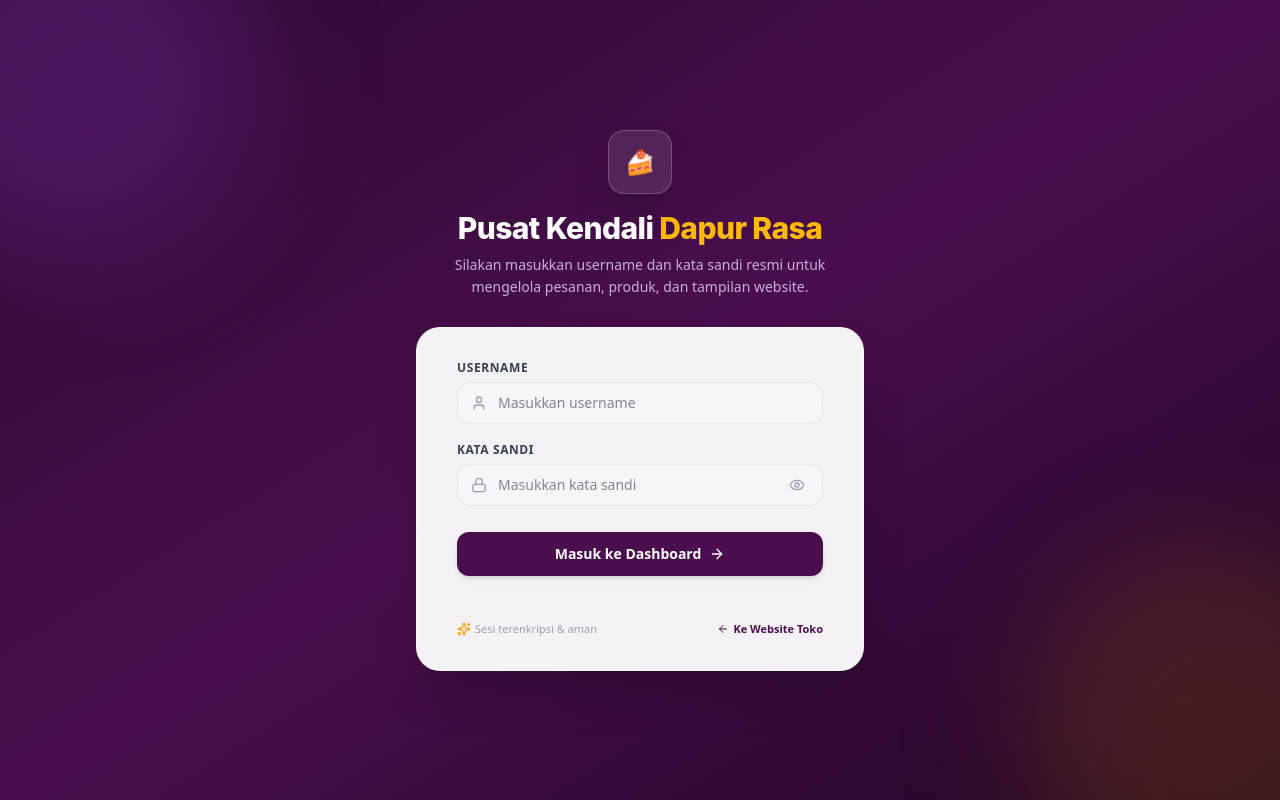
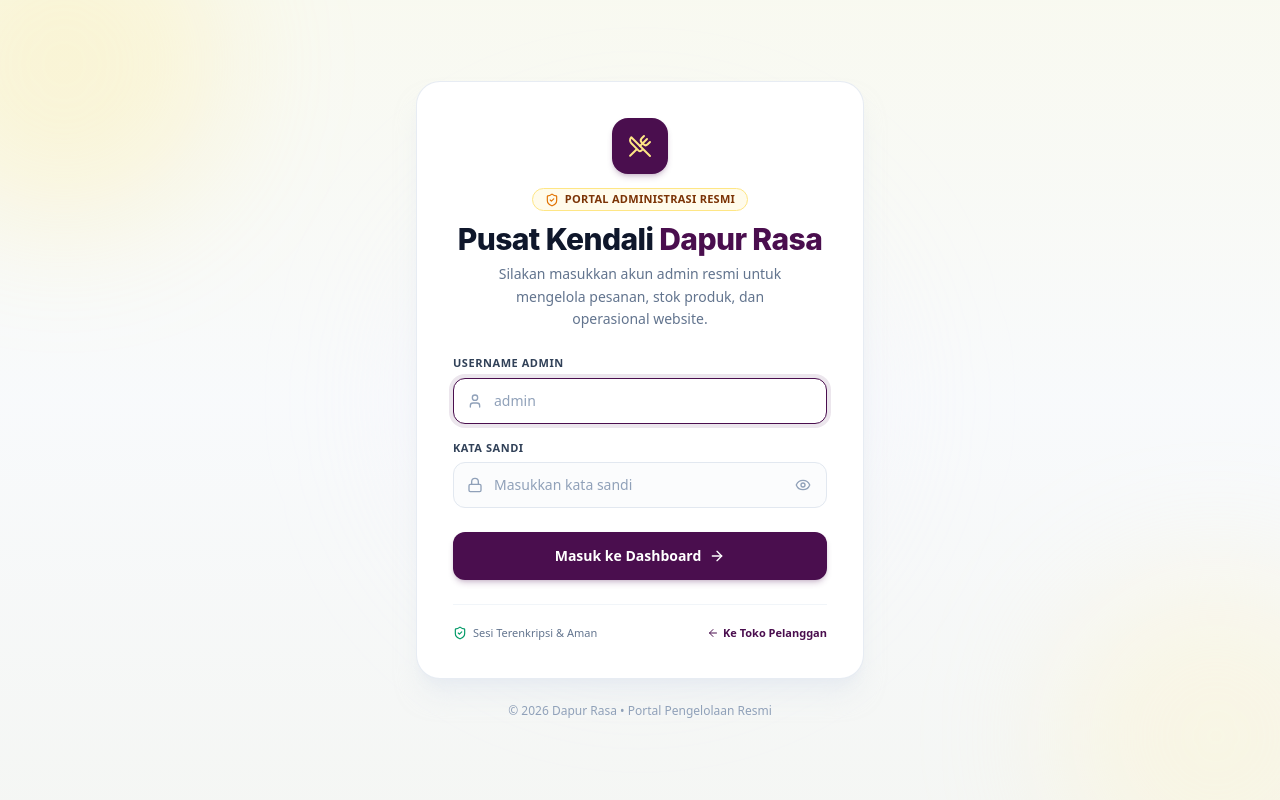
Before and after one commit to fatandzaki013-web/dapur-rasa, a Next.js app: page /admin/login in a window 1280 px wide. Built offline with nearby package versions, Linux system fonts and the light colour scheme; no server answers; the database is empty.

Commit message:
fix(ui): perbarui halaman dan modal login admin, selaraskan warna container dengan homepage dan cegah bug redirect

```diff
--- a/src/app/admin/login/page.tsx
+++ b/src/app/admin/login/page.tsx
@@ -1,12 +1,21 @@
 "use client";
 
 import React, { useState } from "react";
-import { useRouter } from "next/navigation";
 import Link from "next/link";
-import { Lock, User, Eye, EyeOff, AlertCircle, Sparkles, ArrowRight, ArrowLeft } from "lucide-react";
+import {
+  Lock,
+  User,
+  Eye,
+  EyeOff,
+  AlertCircle,
+  ArrowRight,
+  ArrowLeft,
+  Loader2,
+  ShieldCheck,
+  UtensilsCrossed,
+} from "lucide-react";
 
 export default function AdminLoginPage() {
-  const router = useRouter();
   const [username, setUsername] = useState("");
   const [password, setPassword] = useState("");
   const [showPassword, setShowPassword] = useState(false);
@@ -43,37 +52,46 @@ export default function AdminLoginPage() {
         throw new Error(data.error || "Login gagal. Periksa kembali username dan kata sandi.");
       }
 
-      router.push("/admin");
-      router.refresh();
+      // Hard redirect to flush cookies into browser session and cleanly mount AdminLayout
+      window.location.href = "/admin";
     } catch (err: any) {
       setErrorMessage(err.message || "Terjadi kendala saat login. Silakan coba kembali.");
-    } finally {
       setIsLoading(false);
     }
   };
 
   return (
-    <div className="min-h-screen bg-gradient-to-br from-[#2D0930] via-[#4A0E4E] to-[#1F0622] flex flex-col justify-center py-12 px-4 sm:px-6 lg:px-8 relative overflow-hidden font-sans">
-      {/* Decorative ambient background glows */}
-      <div className="absolute -top-32 -left-32 w-96 h-96 bg-purple-500/20 rounded-full blur-3xl pointer-events-none" />
-      <div className="absolute -bottom-32 -right-32 w-96 h-96 bg-amber-500/15 rounded-full blur-3xl pointer-events-none" />
+    <div className="min-h-screen bg-gradient-to-b from-amber-50/40 via-slate-50 to-stone-100/60 flex flex-col justify-center py-10 sm:py-14 px-4 sm:px-6 lg:px-8 relative overflow-hidden font-sans">
+      {/* Decorative ambient background glows (warm bakery accents matching frontend) */}
+      <div className="absolute -top-24 -left-24 w-80 h-80 bg-amber-200/25 rounded-full blur-3xl pointer-events-none" />
+      <div className="absolute -bottom-24 -right-24 w-80 h-80 bg-amber-100/35 rounded-full blur-3xl pointer-events-none" />
+      <div className="absolute top-1/2 left-1/2 -translate-x-1/2 -translate-y-1/2 w-[500px] h-[500px] bg-purple-100/15 rounded-full blur-3xl pointer-events-none" />
 
+      {/* Main Login Card Container */}
+      <div className="relative w-full max-w-md mx-auto z-10 animate-fadeIn">
+        <div className="bg-white rounded-3xl border border-slate-200/80 shadow-xl shadow-slate-200/50 p-6 sm:p-9">
           {/* Header Branding */}
-      <div className="sm:mx-auto sm:w-full sm:max-w-md text-center relative z-10">
-        <div className="inline-flex items-center justify-center w-16 h-16 rounded-2xl bg-white/10 backdrop-blur-md border border-white/20 text-white shadow-2xl mb-4 group">
-          <span className="text-2xl">🍰</span>
+          <div className="text-center mb-6">
+            <div className="inline-flex items-center justify-center w-14 h-14 rounded-2xl bg-[#4A0E4E] text-white shadow-md shadow-[#4A0E4E]/20 mb-3.5 hover:scale-105 transition-transform">
+              <UtensilsCrossed className="w-6 h-6 text-amber-200" />
             </div>
-        <h1 className="text-2xl sm:text-3xl font-extrabold text-white tracking-tight font-heading">
-          Pusat Kendali <span className="text-amber-400">Dapur Rasa</span>
+
+            <div className="flex items-center justify-center gap-1.5 mb-2.5">
+              <span className="inline-flex items-center gap-1.5 px-3 py-0.5 rounded-full bg-amber-50 text-amber-900 border border-amber-200 text-[11px] font-bold tracking-wide uppercase">
+                <ShieldCheck className="w-3.5 h-3.5 text-amber-600" />
+                <span>Portal Administrasi Resmi</span>
+              </span>
+            </div>
+
+            <h1 className="text-2xl sm:text-3xl font-extrabold text-slate-900 tracking-tight font-heading">
+              Pusat Kendali <span className="text-[#4A0E4E]">Dapur Rasa</span>
             </h1>
-        <p className="mt-2 text-xs sm:text-sm text-purple-200/80 max-w-sm mx-auto leading-relaxed">
-          Silakan masukkan username dan kata sandi resmi untuk mengelola pesanan, produk, dan tampilan website.
+            <p className="mt-1.5 text-xs sm:text-sm text-slate-500 leading-relaxed max-w-xs mx-auto">
+              Silakan masukkan akun admin resmi untuk mengelola pesanan, stok produk, dan operasional website.
             </p>
           </div>
 
-      {/* Login Card */}
-      <div className="mt-7 sm:mx-auto sm:w-full sm:max-w-md relative z-10">
-        <div className="bg-white/95 backdrop-blur-xl py-8 px-6 shadow-2xl rounded-3xl sm:px-10 border border-white/40">
+          {/* Error Notification */}
           {errorMessage && (
             <div className="mb-5 p-3.5 rounded-2xl bg-rose-50 border border-rose-200 text-rose-800 text-xs flex items-start gap-2.5 animate-fadeIn">
               <AlertCircle className="w-4 h-4 text-rose-600 shrink-0 mt-0.5" />
@@ -81,31 +99,33 @@ export default function AdminLoginPage() {
             </div>
           )}
 
-          <form onSubmit={handleSubmit} className="space-y-4.5">
+          {/* Form */}
+          <form onSubmit={handleSubmit} className="space-y-4">
             <div>
-              <label className="block text-xs font-bold text-gray-700 uppercase tracking-wider mb-1.5">
-                Username
+              <label className="block text-[11px] font-bold text-slate-700 uppercase tracking-wider mb-1.5">
+                Username Admin
               </label>
               <div className="relative">
-                <User className="w-4 h-4 text-gray-400 absolute left-3.5 top-1/2 -translate-y-1/2" />
+                <User className="w-4 h-4 text-slate-400 absolute left-3.5 top-1/2 -translate-y-1/2" />
                 <input
                   type="text"
                   required
+                  autoFocus
                   autoComplete="username"
                   value={username}
                   onChange={(e) => setUsername(e.target.value)}
-                  placeholder="Masukkan username"
-                  className="w-full pl-10 pr-4 py-2.5 rounded-xl border border-gray-200 text-sm focus:outline-none focus:ring-2 focus:ring-[#4A0E4E]/20 focus:border-[#4A0E4E] text-gray-900 bg-gray-50/50 hover:bg-white transition"
+                  placeholder="admin"
+                  className="w-full pl-10 pr-4 py-2.5 sm:py-3 rounded-xl border border-slate-200 bg-slate-50/60 hover:bg-slate-50 focus:bg-white text-sm text-slate-900 focus:outline-none focus:border-[#4A0E4E] focus:ring-4 focus:ring-[#4A0E4E]/10 transition-all placeholder:text-slate-400 font-medium"
                 />
               </div>
             </div>
 
             <div>
-              <label className="block text-xs font-bold text-gray-700 uppercase tracking-wider mb-1.5">
+              <label className="block text-[11px] font-bold text-slate-700 uppercase tracking-wider mb-1.5">
                 Kata Sandi
               </label>
               <div className="relative">
-                <Lock className="w-4 h-4 text-gray-400 absolute left-3.5 top-1/2 -translate-y-1/2" />
+                <Lock className="w-4 h-4 text-slate-400 absolute left-3.5 top-1/2 -translate-y-1/2" />
                 <input
                   type={showPassword ? "text" : "password"}
                   required
@@ -113,12 +133,12 @@ export default function AdminLoginPage() {
                   value={password}
                   onChange={(e) => setPassword(e.target.value)}
                   placeholder="Masukkan kata sandi"
-                  className="w-full pl-10 pr-10 py-2.5 rounded-xl border border-gray-200 text-sm focus:outline-none focus:ring-2 focus:ring-[#4A0E4E]/20 focus:border-[#4A0E4E] text-gray-900 bg-gray-50/50 hover:bg-white transition"
+                  className="w-full pl-10 pr-11 py-2.5 sm:py-3 rounded-xl border border-slate-200 bg-slate-50/60 hover:bg-slate-50 focus:bg-white text-sm text-slate-900 focus:outline-none focus:border-[#4A0E4E] focus:ring-4 focus:ring-[#4A0E4E]/10 transition-all placeholder:text-slate-400 font-medium"
                 />
                 <button
                   type="button"
                   onClick={() => setShowPassword(!showPassword)}
-                  className="absolute right-3.5 top-1/2 -translate-y-1/2 text-gray-400 hover:text-gray-700 cursor-pointer p-1"
+                  className="absolute right-2.5 top-1/2 -translate-y-1/2 text-slate-400 hover:text-slate-700 p-1.5 rounded-lg hover:bg-slate-100 transition cursor-pointer"
                   aria-label={showPassword ? "Sembunyikan sandi" : "Tampilkan sandi"}
                 >
                   {showPassword ? <EyeOff className="w-4 h-4" /> : <Eye className="w-4 h-4" />}
@@ -130,33 +150,47 @@ export default function AdminLoginPage() {
               <button
                 type="submit"
                 disabled={isLoading}
-                className={`w-full py-3 px-4 rounded-xl text-white font-bold text-sm shadow-md flex items-center justify-center gap-2 transition-all duration-200 ${
+                className={`w-full py-3 sm:py-3.5 px-4 rounded-xl text-white font-bold text-sm shadow-md shadow-[#4A0E4E]/20 flex items-center justify-center gap-2 transition-all duration-200 ${
                   isLoading
-                    ? "bg-purple-900/60 cursor-not-allowed"
-                    : "bg-[#4A0E4E] hover:bg-[#5C1261] hover:shadow-lg active:scale-98 cursor-pointer"
+                    ? "bg-slate-400 cursor-not-allowed opacity-90"
+                    : "bg-[#4A0E4E] hover:bg-[#3D0840] hover:shadow-lg active:scale-[0.99] cursor-pointer"
                 }`}
               >
-                <span>{isLoading ? "Memeriksa Kredensial..." : "Masuk ke Dashboard"}</span>
+                {isLoading ? (
+                  <>
+                    <Loader2 className="w-4 h-4 animate-spin text-amber-200" />
+                    <span>Memeriksa Kredensial...</span>
+                  </>
+                ) : (
+                  <>
+                    <span>Masuk ke Dashboard</span>
                     <ArrowRight className="w-4 h-4" />
+                  </>
+                )}
               </button>
             </div>
           </form>
 
-          {/* Security note */}
-          <div className="mt-6 pt-5 border-t border-gray-100 flex items-center justify-between text-[11px] text-gray-400">
-            <span className="flex items-center gap-1">
-              <Sparkles className="w-3.5 h-3.5 text-amber-500" />
-              <span>Sesi terenkripsi &amp; aman</span>
+          {/* Security note & Store Link */}
+          <div className="mt-6 pt-5 border-t border-slate-100 flex items-center justify-between text-[11px] text-slate-500">
+            <span className="flex items-center gap-1.5">
+              <ShieldCheck className="w-3.5 h-3.5 text-emerald-600 shrink-0" />
+              <span>Sesi Terenkripsi &amp; Aman</span>
             </span>
             <Link
               href="/"
-              className="font-semibold text-[#4A0E4E] hover:underline flex items-center gap-1"
+              className="font-bold text-[#4A0E4E] hover:text-amber-600 transition-colors flex items-center gap-1"
             >
               <ArrowLeft className="w-3 h-3" />
-              <span>Ke Website Toko</span>
+              <span>Ke Toko Pelanggan</span>
             </Link>
           </div>
         </div>
+
+        {/* Outer footer note */}
+        <p className="mt-6 text-center text-xs text-slate-400 font-medium">
+          &copy; {new Date().getFullYear()} Dapur Rasa &bull; Portal Pengelolaan Resmi
+        </p>
       </div>
     </div>
   );
--- a/src/components/AdminLoginModal.tsx
+++ b/src/components/AdminLoginModal.tsx
@@ -1,7 +1,6 @@
 "use client";
 
 import React, { useState } from "react";
-import { useRouter } from "next/navigation";
 import {
   Lock,
   User,
@@ -26,7 +25,6 @@ export default function AdminLoginModal({
   onClose,
   onSuccess,
 }: AdminLoginModalProps) {
-  const router = useRouter();
   const [username, setUsername] = useState("");
   const [password, setPassword] = useState("");
   const [showPassword, setShowPassword] = useState(false);
@@ -39,7 +37,8 @@ export default function AdminLoginModal({
     e.preventDefault();
     setErrorMessage(null);
 
-    if (!username.trim() || !password) {
+    const cleanUsername = username.trim();
+    if (!cleanUsername || !password) {
       setErrorMessage("Username dan password wajib diisi.");
       return;
     }
@@ -50,7 +49,7 @@ export default function AdminLoginModal({
       const res = await fetch("/api/auth/login", {
         method: "POST",
         headers: { "Content-Type": "application/json" },
-        body: JSON.stringify({ username: username.trim(), password }),
+        body: JSON.stringify({ username: cleanUsername, password }),
       });
 
       const data = await res.json();
@@ -59,64 +58,67 @@ export default function AdminLoginModal({
         throw new Error(data.error || "Login gagal. Periksa username dan password.");
       }
 
-      // Close modal and navigate to admin in same tab
       onClose();
       if (onSuccess) {
         onSuccess();
       } else {
-        router.push("/admin");
+        window.location.href = "/admin";
       }
     } catch (err: any) {
       setErrorMessage(err.message || "Terjadi kesalahan saat login.");
-    } finally {
       setIsLoading(false);
     }
   };
 
   return (
-    <div className="fixed inset-0 z-50 flex items-center justify-center p-4 bg-black/60 backdrop-blur-xs animate-fadeIn">
+    <div className="fixed inset-0 z-50 flex items-center justify-center p-4 bg-slate-900/60 backdrop-blur-xs animate-fadeIn font-sans">
       {/* Backdrop click to close */}
       <div className="absolute inset-0" onClick={onClose} />
 
-      <div className="relative w-full max-w-md bg-white rounded-3xl shadow-2xl border border-gray-100 overflow-hidden z-10 animate-scaleIn">
+      <div className="relative w-full max-w-md bg-white rounded-3xl shadow-2xl border border-slate-200/90 overflow-hidden z-10 animate-scaleIn">
         {/* Header Modal */}
-        <div className="bg-[#4A0E4E] p-6 text-white text-center relative">
+        <div className="p-6 text-center relative border-b border-slate-100 bg-slate-50/50">
           <button
             onClick={onClose}
-            className="absolute top-4 right-4 p-2 rounded-full text-white/80 hover:text-white hover:bg-white/10 transition cursor-pointer"
+            className="absolute top-4 right-4 p-2 rounded-xl text-slate-400 hover:text-slate-600 hover:bg-slate-100 transition cursor-pointer"
             aria-label="Tutup"
           >
             <X className="w-5 h-5" />
           </button>
 
-          <div className="w-12 h-12 rounded-2xl bg-white/15 flex items-center justify-center mx-auto mb-3 shadow-inner">
-            <Lock className="w-6 h-6 text-amber-200" />
+          <div className="w-12 h-12 rounded-2xl bg-[#4A0E4E] text-white flex items-center justify-center mx-auto mb-3 shadow-md shadow-[#4A0E4E]/20">
+            <UtensilsCrossed className="w-6 h-6 text-amber-200" />
           </div>
 
-          <h2 className="text-xl font-extrabold tracking-tight font-heading">
-            Masuk ke Dashboard Admin
+          <div className="inline-flex items-center gap-1.5 px-2.5 py-0.5 rounded-full bg-amber-50 text-amber-900 border border-amber-200 text-[11px] font-bold tracking-wide uppercase mb-1.5">
+            <ShieldCheck className="w-3.5 h-3.5 text-amber-600" />
+            <span>Portal Administrasi</span>
+          </div>
+
+          <h2 className="text-xl font-extrabold text-slate-900 tracking-tight font-heading">
+            Masuk Dashboard <span className="text-[#4A0E4E]">Dapur Rasa</span>
           </h2>
-          <p className="text-xs text-purple-200 mt-1">
-            Masukkan username dan password admin untuk mengelola website
+          <p className="text-xs text-slate-500 mt-1 max-w-xs mx-auto">
+            Masukkan akun admin untuk mengelola website toko
           </p>
         </div>
 
         {/* Body Form */}
-        <div className="p-6 sm:p-8 space-y-4">
+        <div className="p-6 sm:p-7 space-y-4">
           {errorMessage && (
-            <div className="p-3.5 rounded-xl bg-red-50 border border-red-200 text-red-800 text-xs flex items-start gap-2">
-              <AlertCircle className="w-4 h-4 text-red-600 shrink-0 mt-0.5" />
-              <span>{errorMessage}</span>
+            <div className="p-3.5 rounded-xl bg-rose-50 border border-rose-200 text-rose-800 text-xs flex items-start gap-2 animate-fadeIn">
+              <AlertCircle className="w-4 h-4 text-rose-600 shrink-0 mt-0.5" />
+              <span className="font-medium">{errorMessage}</span>
             </div>
           )}
 
           <form onSubmit={handleSubmit} className="space-y-4">
             <div>
-              <label className="block text-xs font-bold text-gray-700 uppercase tracking-wider mb-1">
+              <label className="block text-[11px] font-bold text-slate-700 uppercase tracking-wider mb-1.5">
                 Username Admin
               </label>
               <div className="relative">
-                <User className="w-4 h-4 text-gray-400 absolute left-3.5 top-1/2 -translate-y-1/2" />
+                <User className="w-4 h-4 text-slate-400 absolute left-3.5 top-1/2 -translate-y-1/2" />
                 <input
                   type="text"
                   required
@@ -124,29 +126,30 @@ export default function AdminLoginModal({
                   value={username}
                   onChange={(e) => setUsername(e.target.value)}
                   placeholder="admin"
-                  className="w-full pl-10 pr-4 py-2.5 rounded-xl border border-gray-300 text-sm focus:outline-none focus:ring-2 focus:ring-[#4A0E4E]/30 focus:border-[#4A0E4E] text-gray-900"
+                  className="w-full pl-10 pr-4 py-2.5 rounded-xl border border-slate-200 bg-slate-50/60 hover:bg-slate-50 focus:bg-white text-sm text-slate-900 focus:outline-none focus:border-[#4A0E4E] focus:ring-4 focus:ring-[#4A0E4E]/10 transition-all placeholder:text-slate-400 font-medium"
                 />
               </div>
             </div>
 
             <div>
-              <label className="block text-xs font-bold text-gray-700 uppercase tracking-wider mb-1">
-                Password
+              <label className="block text-[11px] font-bold text-slate-700 uppercase tracking-wider mb-1.5">
+                Kata Sandi
               </label>
               <div className="relative">
-                <Lock className="w-4 h-4 text-gray-400 absolute left-3.5 top-1/2 -translate-y-1/2" />
+                <Lock className="w-4 h-4 text-slate-400 absolute left-3.5 top-1/2 -translate-y-1/2" />
                 <input
                   type={showPassword ? "text" : "password"}
                   required
                   value={password}
                   onChange={(e) => setPassword(e.target.value)}
-                  placeholder="••••••••"
-                  className="w-full pl-10 pr-10 py-2.5 rounded-xl border border-gray-300 text-sm focus:outline-none focus:ring-2 focus:ring-[#4A0E4E]/30 focus:border-[#4A0E4E] text-gray-900"
+                  placeholder="Masukkan kata sandi"
+                  className="w-full pl-10 pr-11 py-2.5 rounded-xl border border-slate-200 bg-slate-50/60 hover:bg-slate-50 focus:bg-white text-sm text-slate-900 focus:outline-none focus:border-[#4A0E4E] focus:ring-4 focus:ring-[#4A0E4E]/10 transition-all placeholder:text-slate-400 font-medium"
                 />
                 <button
                   type="button"
                   onClick={() => setShowPassword(!showPassword)}
-                  className="absolute right-3.5 top-1/2 -translate-y-1/2 text-gray-400 hover:text-gray-600 cursor-pointer"
+                  className="absolute right-2.5 top-1/2 -translate-y-1/2 text-slate-400 hover:text-slate-700 p-1 rounded-lg hover:bg-slate-100 transition cursor-pointer"
+                  aria-label={showPassword ? "Sembunyikan sandi" : "Tampilkan sandi"}
                 >
                   {showPassword ? <EyeOff className="w-4 h-4" /> : <Eye className="w-4 h-4" />}
                 </button>
@@ -156,10 +159,10 @@ export default function AdminLoginModal({
             <button
               type="submit"
               disabled={isLoading}
-              className={`w-full py-3.5 px-4 rounded-xl text-white font-bold text-sm shadow-md flex items-center justify-center gap-2 transition-all mt-2 ${
+              className={`w-full py-3 px-4 rounded-xl text-white font-bold text-sm shadow-md shadow-[#4A0E4E]/20 flex items-center justify-center gap-2 transition-all mt-2 ${
                 isLoading
-                  ? "bg-gray-400 cursor-not-allowed"
-                  : "bg-[#4A0E4E] hover:bg-[#5C1261] cursor-pointer active:scale-98"
+                  ? "bg-slate-400 cursor-not-allowed opacity-90"
+                  : "bg-[#4A0E4E] hover:bg-[#3D0840] hover:shadow-lg active:scale-[0.99] cursor-pointer"
               }`}
             >
               {isLoading ? (
```
Lines whose indentation alone changed are shown as unchanged.
